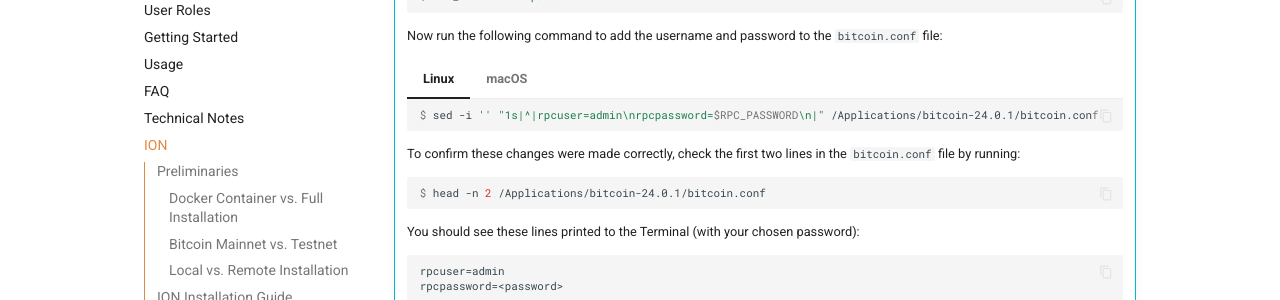
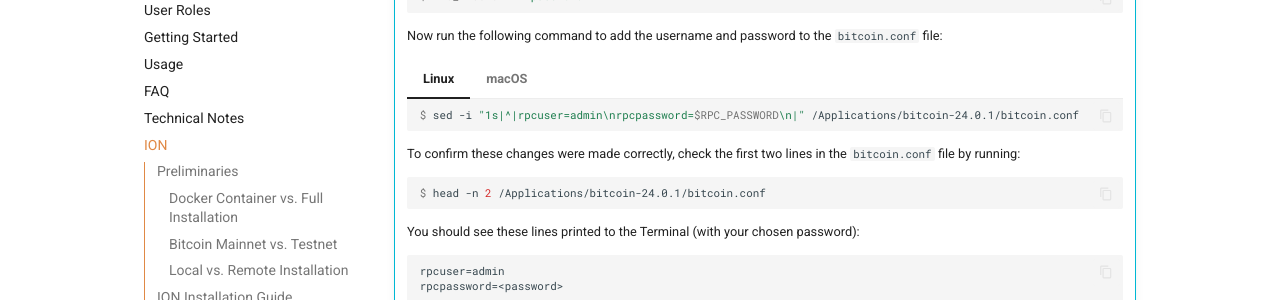
Before and after one commit to alan-turing-institute/trustchain, an MkDocs documentation site: the page built from docs/ion.md, in a window 1280 px wide and 900 px high, scrolled down 5814 px. Shown: the part 152-452 px from the top of the window. Built offline with MkDocs 1.6.1 and Material for MkDocs 9.7.7, drawn with Linux system fonts in a browser that asks for light colours; nearby versions of some CDN libraries; library files that are not in the unit come from our copies.

Commit message:
Fix sed command for Linux

````diff
--- a/docs/ion.md
+++ b/docs/ion.md
@@ -346,7 +346,7 @@ Run the following command to create an alias, making to easy to access the CLI:
 
     === "Linux"
         ```console
-        $ sed -i '' "1s|^|rpcuser=admin\nrpcpassword=$RPC_PASSWORD\n|" /Applications/bitcoin-24.0.1/bitcoin.conf
+        $ sed -i "1s|^|rpcuser=admin\nrpcpassword=$RPC_PASSWORD\n|" /Applications/bitcoin-24.0.1/bitcoin.conf
         ```
     === "macOS"
         ```console
````
